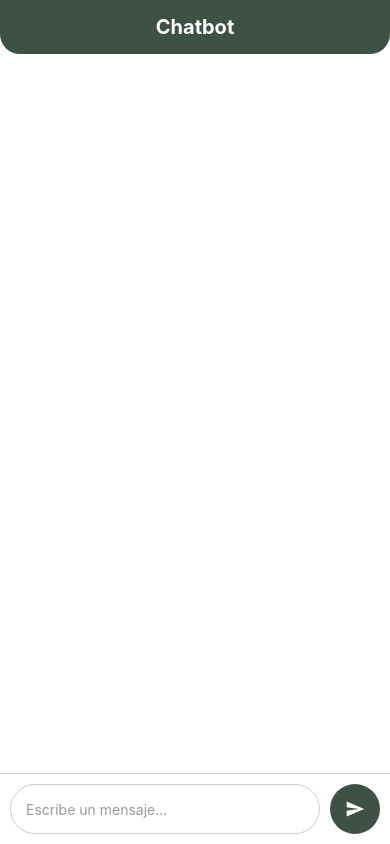
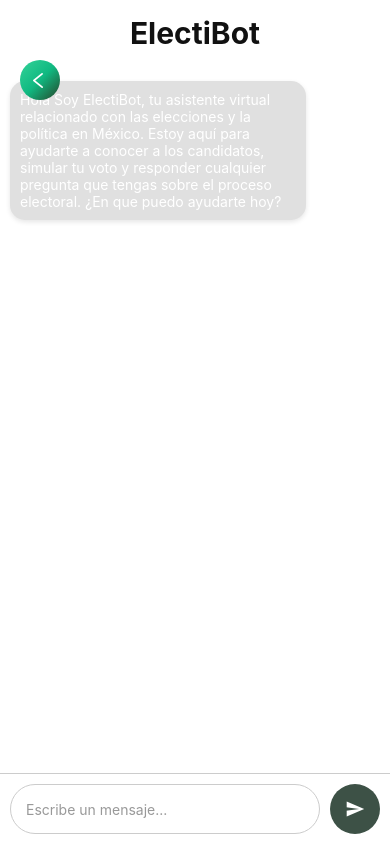
Before and after one commit to JuanCervantesAla/ElectiAssist, a React Native app in the folder Client/: screen /ChatbotScreen in a window 390 px wide. Built offline with nearby package versions, Linux system fonts and the light colour scheme.

Commit message:
boton component

```diff
--- /dev/null
+++ b/Client/components/ButtonBack.js
@@ -0,0 +1,52 @@
+import React from "react";
+import { TouchableOpacity, StyleSheet, View } from "react-native";
+import { LinearGradient } from "expo-linear-gradient";
+import Icon from "react-native-vector-icons/AntDesign"; // Importamos el ícono
+
+const BackButton = ({ onPress, style }) => {
+  return (
+    <TouchableOpacity onPress={onPress} style={[styles.buttonWrapper, style]}>
+      <View style={styles.gradientWrapper}>
+        <LinearGradient
+          colors={["#34d399", "#10b981", "#264429"]}
+          start={{ x: 0, y: 0 }}
+          end={{ x: 1, y: 1 }}
+          style={styles.button}
+        >
+          <View style={styles.buttonContent}>
+            <Icon name="left" size={20} color="#fff" />
+          </View>
+        </LinearGradient>
+      </View>
+    </TouchableOpacity>
+  );
+};
+
+const styles = StyleSheet.create({
+  buttonWrapper: {
+    position: 'absolute',  // Usamos posición absoluta
+    top: 60,               // Distancia desde el top
+    left: 20,              // Distancia desde el left
+    zIndex: 10,            // Para asegurarse de que esté encima de otros elementos
+  },
+  gradientWrapper: {
+    width: 40,
+    height: 40,
+    borderRadius: 30,
+  },
+  button: {
+    width: "100%",
+    height: "100%",
+    borderRadius: 30,
+    alignItems: "center",
+    justifyContent: "center",
+  },
+  buttonContent: {
+    flexDirection: "row",
+    alignItems: "center",
+    justifyContent: "center",
+    marginLeft: -4,  // Mueve el ícono 5 unidades a la izquierda|
+  },
+});
+
+export default BackButton;
--- a/Client/package.json
+++ b/Client/package.json
@@ -32,11 +32,13 @@
     "react-native-gesture-handler": "~2.20.2",
     "react-native-image-gallery": "^2.1.5",
     "react-native-image-viewing": "^0.2.2",
+    "react-native-linear-gradient": "^2.8.3",
     "react-native-reanimated": "~3.16.1",
     "react-native-reanimated-carousel": "^4.0.2",
     "react-native-safe-area-context": "^4.12.0",
     "react-native-screens": "~4.4.0",
     "react-native-snap-carousel": "^4.0.0-beta.6",
+    "react-native-svg": "15.8.0",
     "react-native-swipeable-carousel": "^1.0.7",
     "react-native-swiper": "^1.6.0",
     "react-native-vector-icons": "^10.2.0"
--- a/Client/screens/ChatbotScreen.js
+++ b/Client/screens/ChatbotScreen.js
@@ -14,13 +14,29 @@ import {
 import { API_URL } from "@env";
 import { SafeAreaView } from "react-native-safe-area-context";
 import Icon from "react-native-vector-icons/MaterialIcons";
+import BackButton from "../components/ButtonBack";
 
-const ChatbotScreen = () => {
+const ChatbotScreen = ({navigation}) => {
   const [messages, setMessages] = useState([]);
   const [inputText, setInputText] = useState("");
   const [isLoading, setIsLoading] = useState(false);
   const flatListRef = useRef(null);
   const fadeAnim = useRef(new Animated.Value(0)).current;
+
+  const handleBackPress = () => {
+    // Este ejemplo navega hacia atrás en la pila de navegación
+    navigation.goBack();
+  };
+
+   // Mensaje de bienvenida por defecto
+   useEffect(() => {
+    const defaultMessage = {
+      id: Date.now(),
+      text: "Hola Soy ElectiBot, tu asistente virtual relacionado con las elecciones y la política en México. Estoy aquí para ayudarte a conocer a los candidatos, simular tu voto y responder cualquier pregunta que tengas sobre el proceso electoral. ¿En que puedo ayudarte hoy?",
+      sender: "bot",
+    };
+    setMessages([defaultMessage]); // Añadir mensaje de bienvenida al inicio
+  }, []);
 
   const sendMessage = async () => {
     if (!inputText.trim()) return;
@@ -56,9 +72,11 @@ const ChatbotScreen = () => {
   };
 
   useEffect(() => {
-    if (flatListRef.current) {
-      flatListRef.current.scrollToEnd({ animated: true });
-    }
+    setTimeout(() => {
+      if (flatListRef.current) {
+        flatListRef.current.scrollToEnd({ animated: true });
+      }
+    }, 100);
   }, [messages]);
 
   useEffect(() => {
@@ -75,9 +93,10 @@ const ChatbotScreen = () => {
       style={styles.container}
     >
       <SafeAreaView style={styles.safeArea}>
+      <BackButton onPress={handleBackPress} />
         {/* Encabezado */}
         <View style={styles.header}>
-          <Text style={styles.headerText}>Chatbot</Text>
+          <Text style={styles.headerText}>ElectiBot</Text>
         </View>
 
         {/* Lista de mensajes */}
@@ -134,7 +153,7 @@ const styles = StyleSheet.create({
     backgroundColor: "#f5f5f5",
   },
   header: {
-    backgroundColor: "#3d5146",
+    backgroundColor: "#fff",
     paddingVertical: 15,
     paddingHorizontal: 20,
     borderBottomLeftRadius: 20,
@@ -142,8 +161,8 @@ const styles = StyleSheet.create({
     alignItems: "center",
   },
   headerText: {
-    color: "#fff",
-    fontSize: 20,
+    color: "#111111",
+    fontSize: 30,
     fontWeight: "bold",
   },
   messagesContainer: {
```
Also changed, not shown: 2 other files (tests, documents, lock files or other folders).
